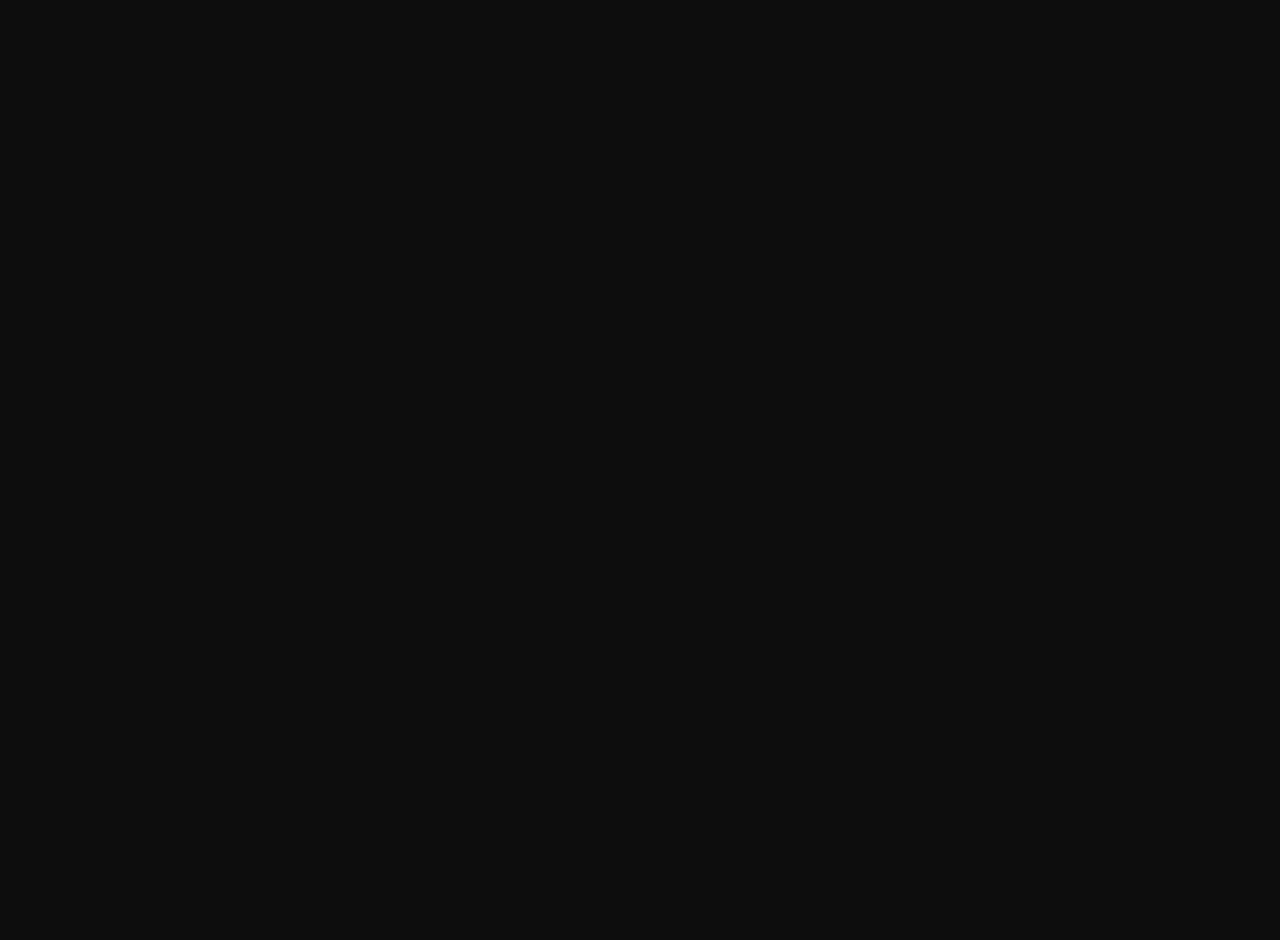
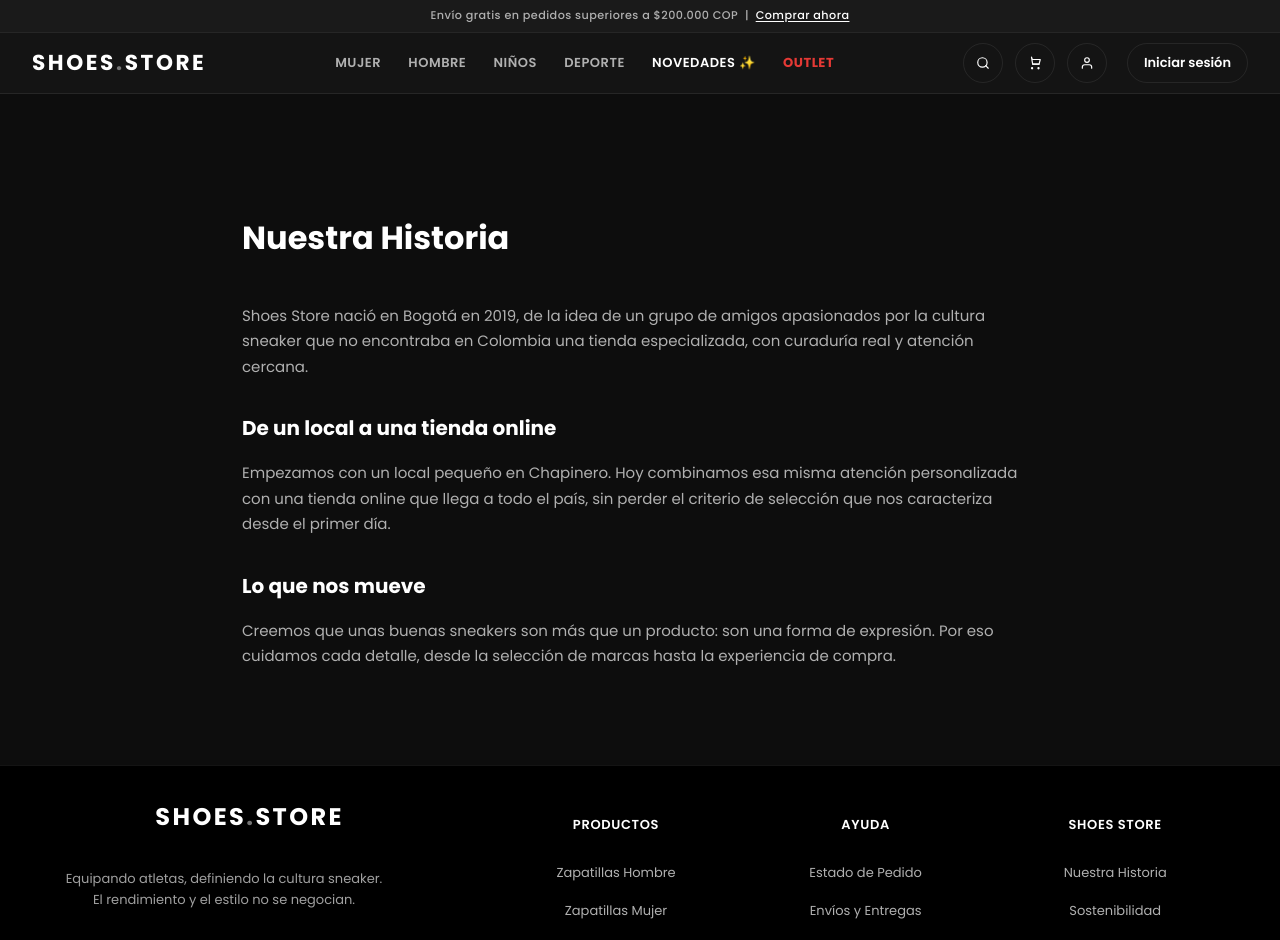
Before and after one commit to juandi-blip/shoes-store, a React (Vite) app: page /nosotros/historia in a window 1280 px wide. Before the commit this address had no page. Shown: the top 940 px of the page. Before the commit the page ends 800 px from the top, so only its background shows below. Built offline with nearby package versions, Linux system fonts and the light colour scheme.

Commit message:
feat: add páginas Nuestra Historia y Sostenibilidad

```diff
--- a/src/App.jsx
+++ b/src/App.jsx
@@ -20,6 +20,8 @@ const EnviosPage = lazy(() => import('./pages/ayuda/EnviosPage'))
 const DevolucionesPage = lazy(() => import('./pages/ayuda/DevolucionesPage'))
 const OpcionesPagoPage = lazy(() => import('./pages/ayuda/OpcionesPagoPage'))
 const ContactoPage = lazy(() => import('./pages/ContactoPage'))
+const HistoriaPage = lazy(() => import('./pages/nosotros/HistoriaPage'))
+const SostenibilidadPage = lazy(() => import('./pages/nosotros/SostenibilidadPage'))
 
 /**
  * Layout de la tienda (header + footer). Las páginas de login/registro/perfil
@@ -62,6 +64,8 @@ function App() {
                   <Route path="/ayuda/devoluciones" element={<DevolucionesPage />} />
                   <Route path="/ayuda/pago" element={<OpcionesPagoPage />} />
                   <Route path="/contacto" element={<ContactoPage />} />
+                  <Route path="/nosotros/historia" element={<HistoriaPage />} />
+                  <Route path="/nosotros/sostenibilidad" element={<SostenibilidadPage />} />
                 </Route>
                 <Route path="/login" element={<LoginPage />} />
                 <Route path="/registro" element={<RegistroPage />} />
--- /dev/null
+++ b/src/pages/nosotros/HistoriaPage.jsx
@@ -0,0 +1,27 @@
+import InfoPage from '../../components/InfoPage'
+
+export default function HistoriaPage() {
+  return (
+    <InfoPage
+      title="Nuestra Historia"
+      description="Cómo nació Shoes Store: la historia detrás de la marca."
+      canonicalPath="nosotros/historia"
+    >
+      <p>
+        Shoes Store nació en Bogotá en 2019, de la idea de un grupo de amigos apasionados por la cultura sneaker
+        que no encontraba en Colombia una tienda especializada, con curaduría real y atención cercana.
+      </p>
+      <h2>De un local a una tienda online</h2>
+      <p>
+        Empezamos con un local pequeño en Chapinero. Hoy combinamos esa misma atención personalizada con una
+        tienda online que llega a todo el país, sin perder el criterio de selección que nos caracteriza desde el
+        primer día.
+      </p>
+      <h2>Lo que nos mueve</h2>
+      <p>
+        Creemos que unas buenas sneakers son más que un producto: son una forma de expresión. Por eso cuidamos
+        cada detalle, desde la selección de marcas hasta la experiencia de compra.
+      </p>
+    </InfoPage>
+  )
+}
--- /dev/null
+++ b/src/pages/nosotros/SostenibilidadPage.jsx
@@ -0,0 +1,26 @@
+import InfoPage from '../../components/InfoPage'
+
+export default function SostenibilidadPage() {
+  return (
+    <InfoPage
+      title="Sostenibilidad"
+      description="Iniciativas de sostenibilidad de Shoes Store: empaques responsables y reciclaje."
+      canonicalPath="nosotros/sostenibilidad"
+    >
+      <h2>Empaques responsables</h2>
+      <p>
+        Nuestras cajas y bolsas de envío usan cartón y papel reciclado, sin plásticos de un solo uso innecesarios.
+      </p>
+      <h2>Programa de reciclaje</h2>
+      <p>
+        Trae tus tenis usados a cualquiera de nuestras tiendas físicas y te damos un descuento en tu próxima
+        compra. Los tenis recolectados se donan o se reciclan según su estado.
+      </p>
+      <h2>Marcas responsables</h2>
+      <p>
+        Priorizamos trabajar con marcas que reportan avances concretos en materiales reciclados y reducción de
+        huella de carbono en su producción.
+      </p>
+    </InfoPage>
+  )
+}
```
Also changed, not shown: 2 other files (tests, documents, lock files or other folders).
